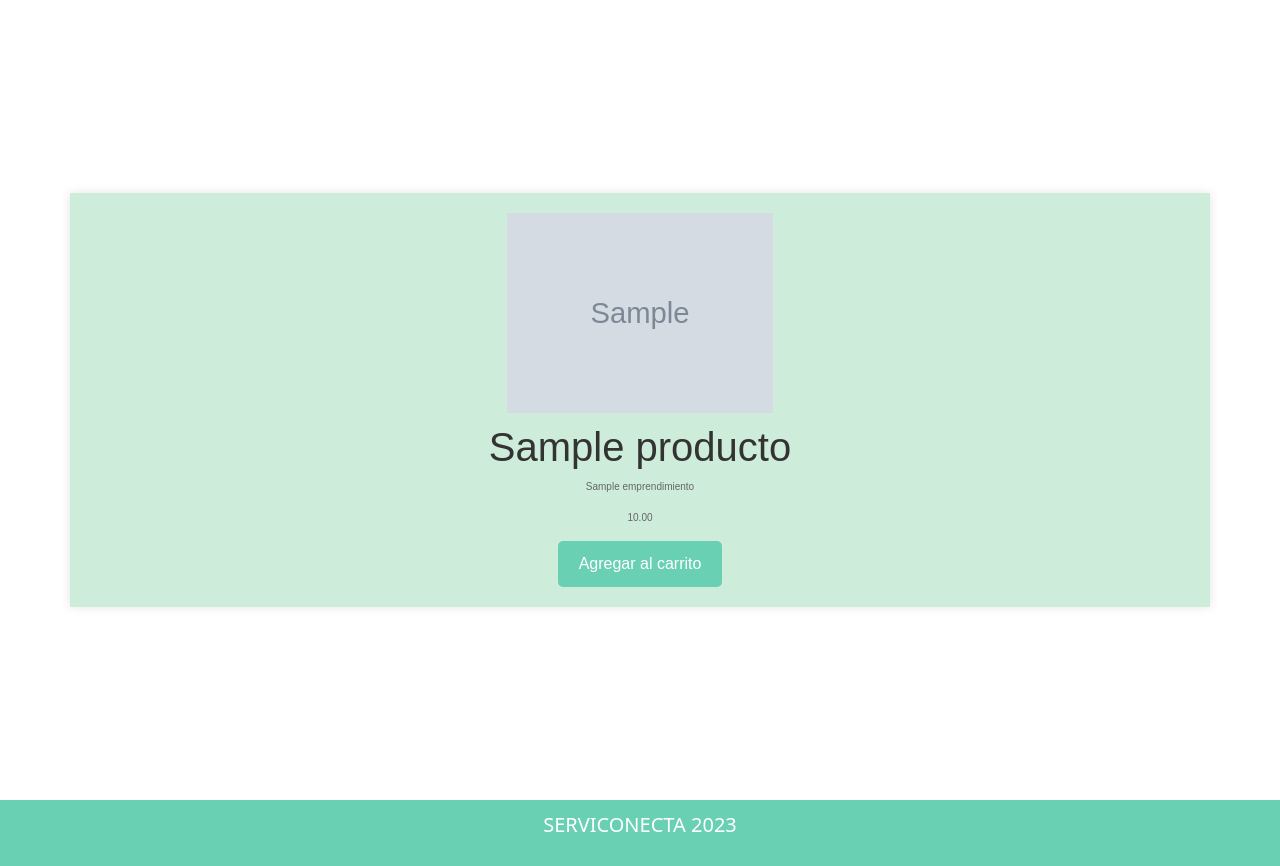
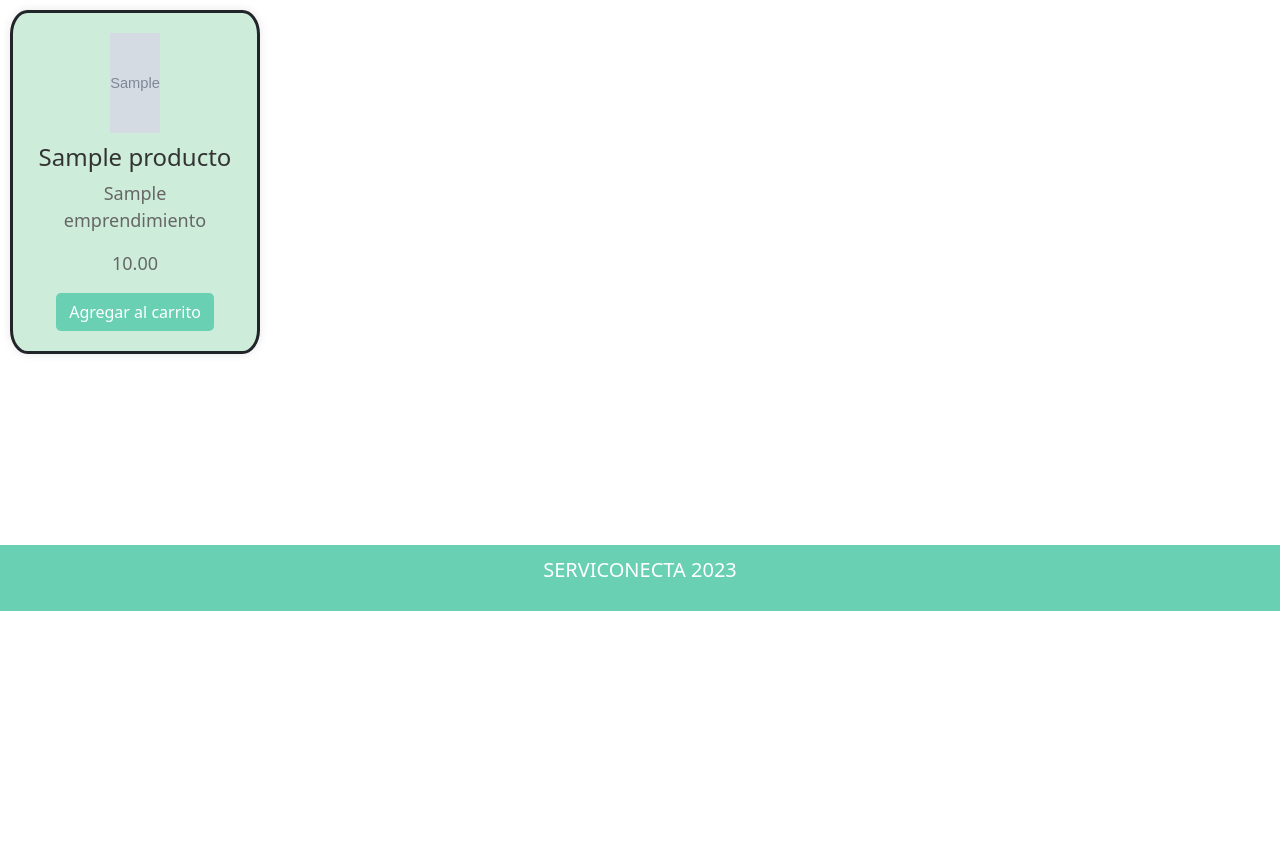
Before and after one commit to galmarcano/serviconecta, a Django app: page /list_prod in a window 1280 px wide. Shown: the part 189-1055 px from the top of the page. After the commit the page ends 800 px from the top, so only its background shows below. Run offline with Django 4.2, Linux system fonts and the light colour scheme; tables that the repository leaves empty hold one stand-in row (values such as "Sample post"); grey boxes marked "Sample" are stand-in pictures.

Commit message:
ruy cambios

```diff
--- a/config/templates/list_ent.html
+++ b/config/templates/list_ent.html
@@ -19,7 +19,7 @@
         <img src="{% static 'images/emprendimiento_placeholder.jpg' %}" alt="{{ e.nombre_emprendimiento }}"
             class="img_ent">
         {% endif %}
-        <h1 class="nombre_ent">{{ e.nombre_emprendimiento }}</h1>
+        <h1  class="nombre_ent">{{ e.nombre_emprendimiento }}</h1>
         <p class="desc_ent">{{ e.descripcion_emprendimiento }}</p>
         <a href="{% url 'detalle_emprendimiento' e.id_emprendimiento %}" class="btn">Más Información</a>
     </div>
--- a/static/css/base.css
+++ b/static/css/base.css
@@ -109,6 +109,8 @@ footer {
     width: 100%;
     background-color: #69d0b3;
     bottom: 0;
+    position: fixed;
+    bottom: 0;
 }
 
 footer p {
--- a/static/css/list_prod.css
+++ b/static/css/list_prod.css
@@ -1,13 +1,8 @@
 .principal {
-    margin: 0;
-    padding: 0;
-    font-family: 'Arial', 'Franklin Gothic Medium';
-    background-color:white ;
     display: flex;
-    align-items: center;
-    justify-content: center;
-    min-height: 100vh;
     flex-wrap: wrap;
+    max-width: auto;
+
 }
 
 .container {
@@ -18,30 +13,36 @@
     box-shadow: 0 0 10px rgba(0, 0, 0, 0.1);
     display:flow-root;
     margin: 10px;
-    width: calc(33.33% - 20px);
+    max-width: 250px;
+    max-height: 350px;
     flex: 1 0 auto;
     flex-direction: row-reverse; /* Cambiado a fila para que los elementos estén uno al lado del otro */
     align-items: center; /* Centra los elementos verticalmente en el contenedor */
+    border-radius: 7%;
+    border: solid;
+
+
 }
 
 
 .img_prod {
-    width: auto; /* Ajustado para ocupar el ancho completo del contenedor */
-    height: 200px;
+    width: 50px; /* Ajustado para ocupar el ancho completo del contenedor */
+    height: 100px;
     margin-bottom: 10px; /* Añadido margen inferior para separar la imagen del texto */
 }
 
 h1 {
+    font-size: 24px;
     color: #333;
 }
 
 p {
+    font-size: 18px;
     color: #666;
 }
 
 .btn {
     display: inline-block;
-    padding: 10px 20px;
     background-color:#69d0b3;
     color: #fff;
     text-decoration: none;
@@ -52,3 +53,16 @@ p {
 .btn:hover {
     background-color:#69d0b3;
 }
+
+
+@media (max-width: 850px) {
+    .principal {
+        display: flex;
+        flex-direction: column;
+
+    }
+
+
+
+
+  }
```
Also changed, not shown: static/css/list_ent.css (+13 -6 lines).
